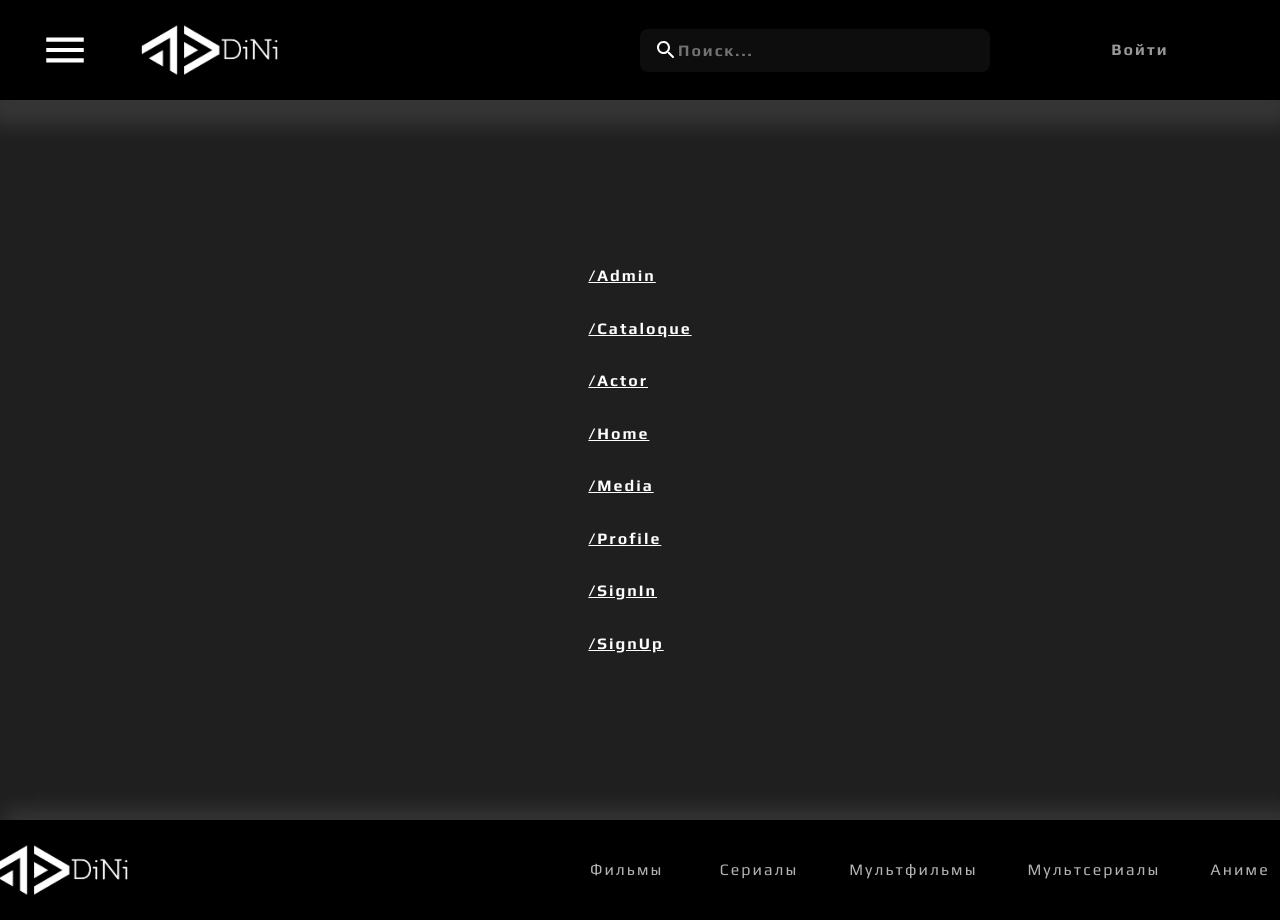
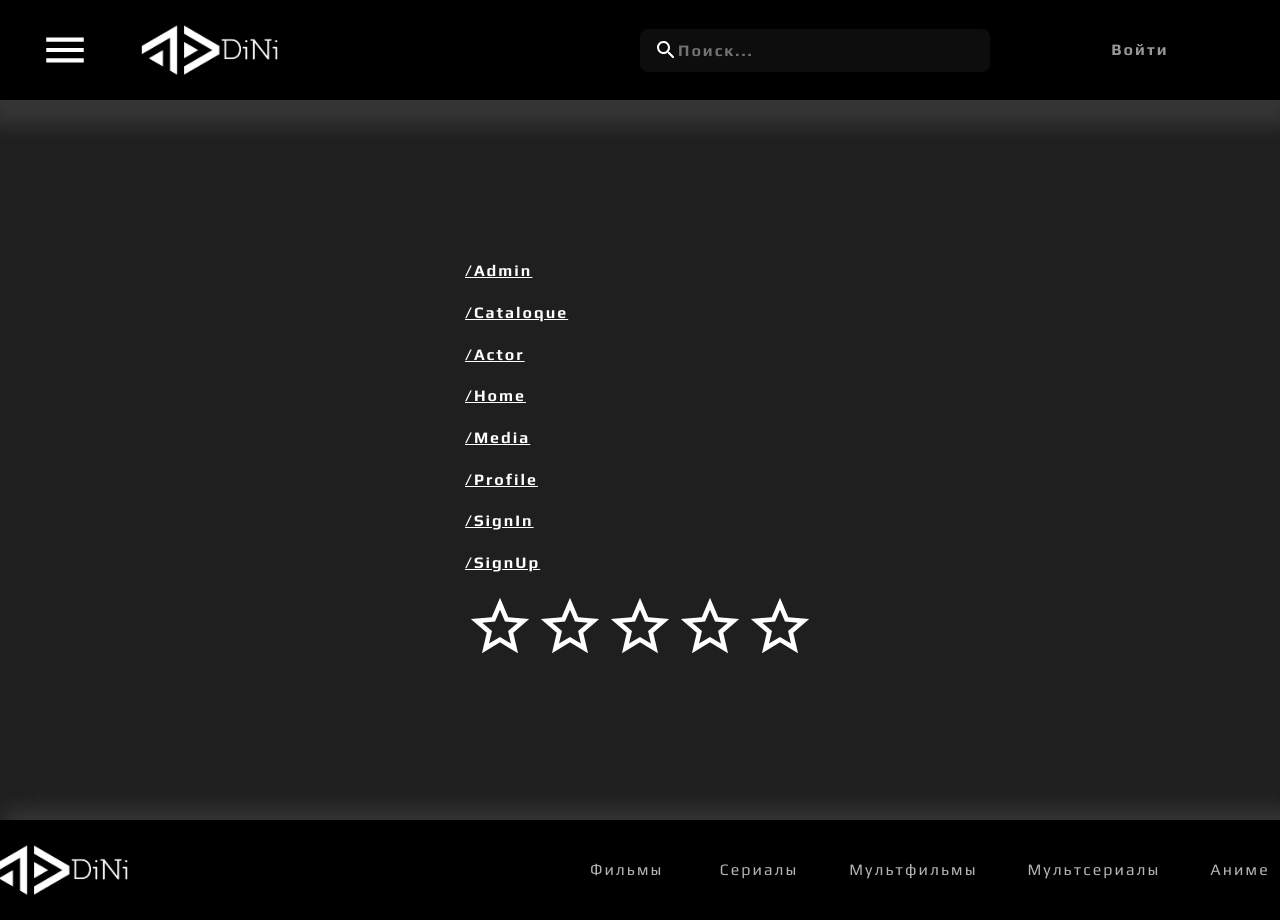
Before and after one commit to DN-org/dini, a React (Create React App) app: page / in a window 1280 px wide. Built offline with nearby package versions, Linux system fonts and the light colour scheme.

Commit message:
Передел компонент StarRating на MUI и добавил компонент для отображения рейтинга StarRatingDisplay

```diff
--- a/src/components/StarRating/StarRating.styled.ts
+++ /dev/null
@@ -1,33 +0,0 @@
-import styled from "styled-components";
-import { styled as muiStyled } from "@mui/material/styles";
-import { Typography } from "@mui/material";
-
-export const StarRatingStyled = styled.div`
-  display: grid;
-  grid-template-columns: repeat(5,1fr);
-  height: 70px;
-`;
-
-export const StarCont = styled.div`
-  display: grid;
-  p{
-    text-align: center;
-  }
-`;
-interface StarIconProps {
-  $filled: boolean;
-}
-
-export const StarIcon = muiStyled(Typography)<StarIconProps>(
-  ({ $filled, theme }) => ({
-    lineHeight: '70px',
-    userSelect: 'none',
-    fontSize: "70px",
-    cursor: "pointer",
-    color: $filled ? "#FFD700" : "#B0B0B0",
-    transition: "color 0.2s ease-in-out",
-    "&:hover": {
-      color: $filled ? "#FFC107" : "#FFD700",
-    },
-  })
-);
--- a/src/components/StarRating/StarRating.tsx
+++ b/src/components/StarRating/StarRating.tsx
@@ -1,49 +1,42 @@
-import React, { useState } from "react";
-import { StarRatingStyled, StarCont, StarIcon } from "./StarRating.styled";
+import React, { useState } from 'react';
+import Rating from '@mui/material/Rating';
+import { styled } from '@mui/material/styles';
 
+// Типы пропсов для нашего компонента
 interface StarRatingProps {
-  initialRating?: number;
-  onRatingChange?: (rating: number) => void;
+  initialValue?: number; // Начальная оценка, необязательное свойство
+  fontSize: string;
+  onChange: (newValue: number | null) => void; // Функция обратного вызова для изменения оценки
 }
 
-const StarRating: React.FC<StarRatingProps> = ({
-  initialRating = 0,
-  onRatingChange,
-}) => {
-  const [rating, setRating] = useState(initialRating);
-  const [hover, setHover] = useState(0);
+// Стилизованный компонент Rating с использованием MUI styled
+const StarRatingStyled = styled(Rating)<{ fontSize: string }>(({ fontSize }) => ({
+  fontSize,
+  '& .MuiRating-iconFilled': {
+    color: 'gold',
+  },
+  '& .MuiRating-iconEmpty': {
+    color: 'white',
+  },
+}));
 
-  const handleClick = (value: number) => {
-    setRating(value);
-    if (onRatingChange) {
-      onRatingChange(value);
-    }
-  };
+// Компонент Rating
+const StarRating: React.FC<StarRatingProps> = ({ initialValue = 0, fontSize, onChange }) => {
+  const [value, setValue] = useState<number | null>(initialValue);
 
-  const handleMouseEnter = (value: number) => {
-    setHover(value);
-  };
-
-  const handleMouseLeave = () => {
-    setHover(0);
+  const handleChange = (event: React.ChangeEvent<{}>, newValue: number | null) => {
+    setValue(newValue);
+    onChange(newValue);
   };
 
   return (
-    <StarRatingStyled>
-      {[1, 2, 3, 4, 5].map((star) => (
-        <StarCont>
-          <StarIcon
-          key={star}
-          $filled={star <= (hover || rating)}
-          onClick={() => handleClick(star)}
-          onMouseEnter={() => handleMouseEnter(star)}
-          onMouseLeave={handleMouseLeave}
-        >
-          ★
-        </StarIcon>
-        </StarCont>
-      ))}
-    </StarRatingStyled>
+    <StarRatingStyled
+      value={value}
+      onChange={handleChange}
+      precision={1}
+      fontSize={fontSize}
+      max={5}
+    />
   );
 };
 
--- /dev/null
+++ b/src/components/StarRatingDisplay/StarRatingDisplay.tsx
@@ -0,0 +1,35 @@
+import React from 'react';
+import Rating from '@mui/material/Rating';
+import { styled } from '@mui/material/styles';
+
+// Типы пропсов для нашего компонента
+interface StarRatingDisplayProps {
+  value: number;
+  fontSize: string;
+}
+
+// Стилизованный компонент Rating с использованием MUI styled
+const StarRatingStyled = styled(Rating)<{ fontSize: string }>(({ fontSize }) => ({
+  fontSize,
+  '& .MuiRating-iconFilled': {
+    color: 'gold',
+  },
+  '& .MuiRating-iconEmpty': {
+    color: 'white',
+  },
+}));
+
+// Компонент RatingDisplay
+const StarRatingDisplay: React.FC<StarRatingDisplayProps> = ({ value, fontSize }) => {
+  return (
+    <StarRatingStyled
+      value={value}
+      readOnly
+      precision={0.1}
+      fontSize={fontSize}
+      max={5}
+    />
+  );
+};
+
+export default StarRatingDisplay;
--- a/src/components/pages/DevPage/DevPage.tsx
+++ b/src/components/pages/DevPage/DevPage.tsx
@@ -4,6 +4,8 @@ import { Link } from "react-router-dom";
 
 //Styles
 import { DevPageStyled } from "./DevPage.styled";
+
+import StarRating from "../../StarRating/StarRating";
 
 const DevPage: React.FC = () => {
   return (
@@ -16,6 +18,9 @@ const DevPage: React.FC = () => {
         <Link to={"/Profile"}>/Profile</Link>
         <Link to={"/SignIn"}>/SignIn</Link>
         <Link to={"/SignUp"}>/SignUp</Link>
+        <StarRating fontSize={"70px"} onChange={function (newValue: number | null): void {
+        throw new Error("Function not implemented.");
+      } }/>
     </DevPageStyled>
   );
 };
--- a/src/components/pages/MediaPage/Comments/Comment/Comment.styled.ts
+++ b/src/components/pages/MediaPage/Comments/Comment/Comment.styled.ts
@@ -44,11 +44,6 @@ export const CommentUserLogoContainer = styled("img")(() => ({
 
 export const CommentUserName = styled("p")(() => ({}));
 
-export const CommentStarContainer = styled("div")(() => ({
-  //Размеры
-  height: "25px",
-}));
-
 export const CommentText = styled("div")(() => ({
   //Позиционирование
   padding: "25px 50px",
--- a/src/components/pages/MediaPage/Comments/Comment/Comment.tsx
+++ b/src/components/pages/MediaPage/Comments/Comment/Comment.tsx
@@ -1,10 +1,8 @@
-//Packages
-import StarIcon from "@mui/icons-material/Star";
-import React from "react";
+//Components
+import StarRatingDisplay from "../../../../StarRatingDisplay/StarRatingDisplay";
 
 //Styles
 import {
-  CommentStarContainer,
   CommentStyled,
   CommentText,
   CommentUserInfoChildContainer,
@@ -32,14 +30,7 @@ const Comment: React.FC<CommentProps> = ({
         <CommentUserLogoContainer src={userAvatar} />
         <CommentUserInfoChildContainer>
           <CommentUserName>{userName}</CommentUserName>
-          <CommentStarContainer>
-            {Array.from({ length: 5 }, (_, index) => (
-              <StarIcon
-                key={index}
-                style={{ color: index < rating ? "gold" : "gray" }}
-              />
-            ))}
-          </CommentStarContainer>
+          <StarRatingDisplay value={4.5} fontSize={"14"}/>
         </CommentUserInfoChildContainer>
       </CommentUserInfoContainer>
       <CommentText>
--- a/src/components/pages/MediaPage/Information/Information.styled.ts
+++ b/src/components/pages/MediaPage/Information/Information.styled.ts
@@ -88,6 +88,7 @@ export const RatingCount = styled("p")(() => ({}));
 
 export const StarCont = styled("div")(() => ({
   //Позиционирование
+  paddingRight: '25px',
   display: "grid",
   gridTemplateColumns: "1fr 1fr 1fr 1fr 1fr",
   //Размеры
--- a/src/components/pages/MediaPage/Information/Information.tsx
+++ b/src/components/pages/MediaPage/Information/Information.tsx
@@ -28,10 +28,11 @@ import {
 import SVGIMDb from "../../../../images/SVGIMDb";
 import SVGKinopoisk from "../../../../images/SVGKinopoisk";
 import CarouselActors from "../../../Carousel/CarouselActors/CarouselActors";
-import StarRating from "../../../StarRating/StarRating";
+import RatingDisplay from "../../../StarRatingDisplay/StarRatingDisplay";
 
 //SVG
 import CreateNewFolderOutlinedIcon from "@mui/icons-material/CreateNewFolderOutlined";
+
 
 const Information: React.FC = () => {
   const [modalActive, setModalActive] = useState(false);
@@ -66,7 +67,7 @@ const Information: React.FC = () => {
             </div>
 
             <StarCont>
-              <StarRating />
+              <RatingDisplay value={4.3} fontSize={"70px"}></RatingDisplay>
             </StarCont>
 
             <RatingChildContainer>
```
